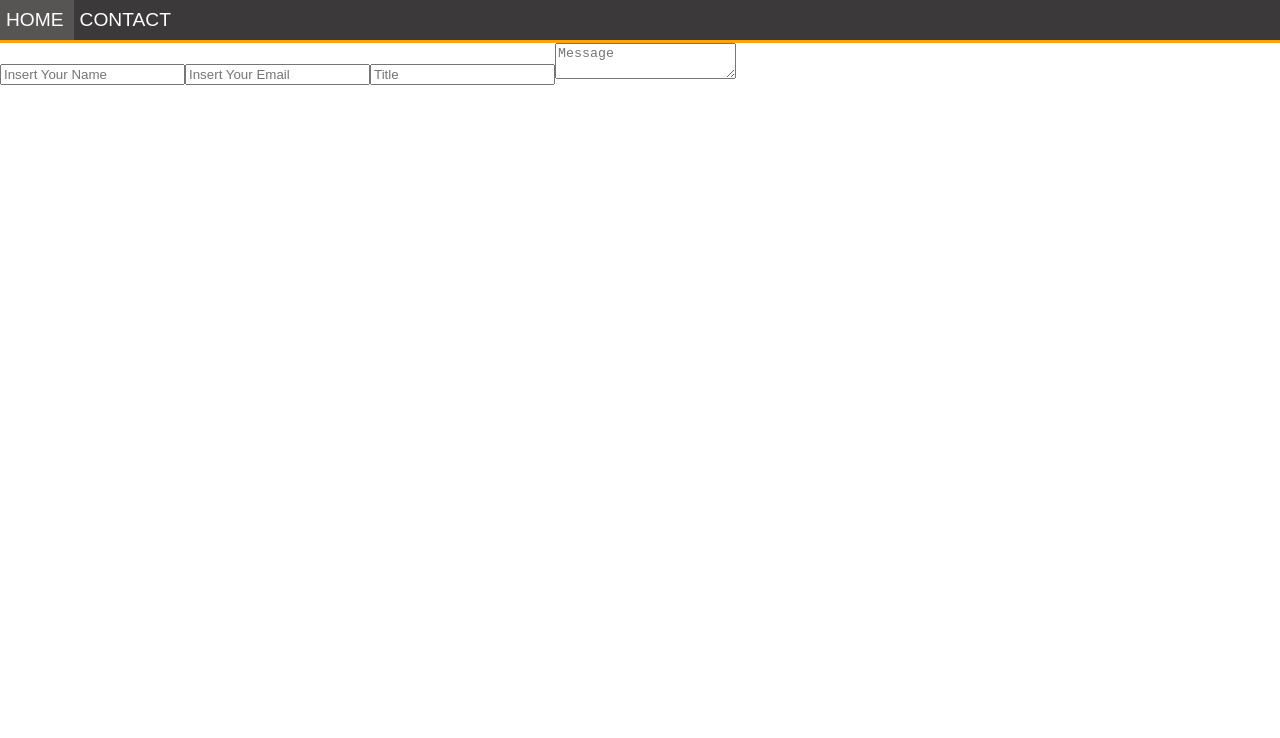
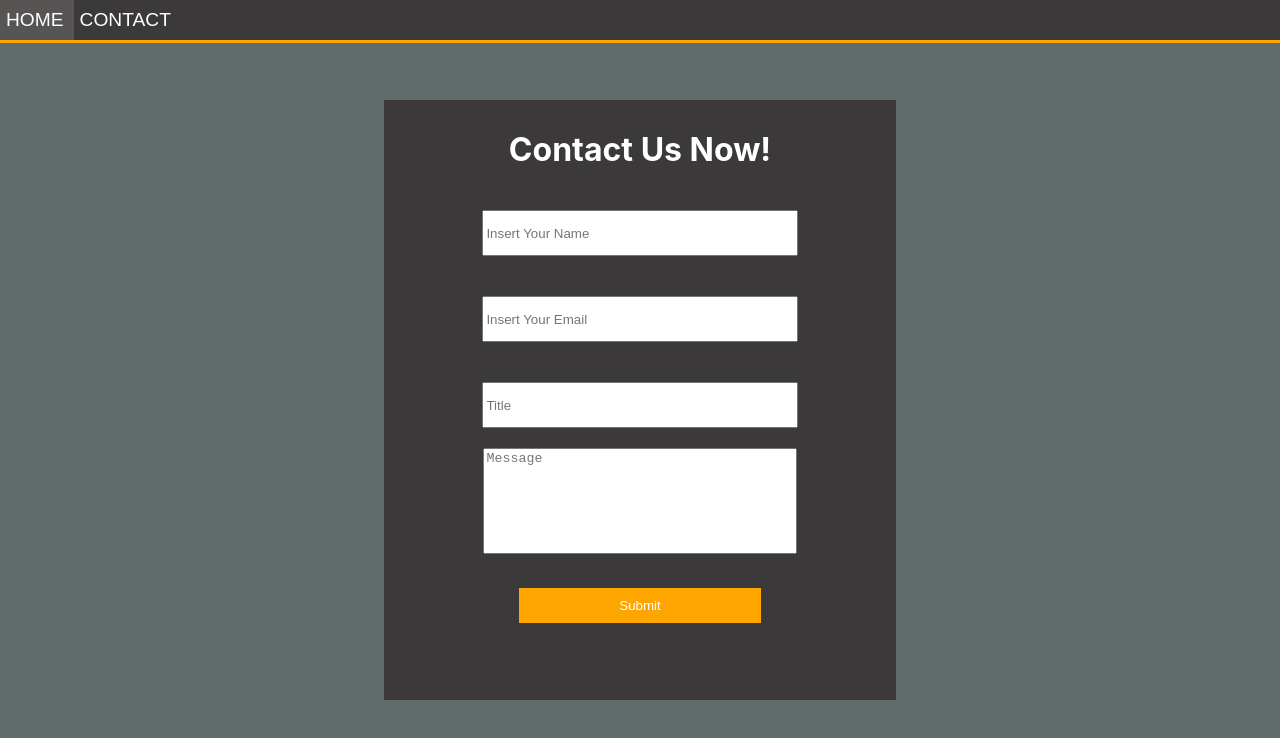
Before and after one commit to HenriqueFadoni/fictional-startup, a React (Create React App) app: page /contact in a window 1280 px wide. Shown: the top 738 px of the page. Built offline with nearby package versions, Linux system fonts and the light colour scheme.

Commit message:
Giving life to the contact form

```diff
--- a/src/containers/Contact/Contact.js
+++ b/src/containers/Contact/Contact.js
@@ -1,13 +1,90 @@
 import React, { Component } from 'react';
 
+import './Contact.scss';
+import axios from 'axios';
+
 class Contact extends Component {
-    render () {
+    state = {
+        message: {
+            name: '',
+            email: '',
+            title: '',
+            textarea: ''
+        },
+        submitted: false
+    }
+
+    onSubmitHandler = event => {
+        event.currentTarget.reset();
+        event.preventDefault();
+
+        const data = {
+            id: this.idGenerator(),
+            name: this.state.message.name,
+            email: this.state.message.email,
+            title: this.state.message.title,
+            textarea: this.state.message.textarea
+        }
+        axios.post('https://interview-c6ad4.firebaseio.com/contacts.json', data)
+            .then(response => {
+                this.setState({submitted: true});
+            })
+            .catch(err => {
+                console.log(err);
+            });
+
+    }
+
+    idGenerator = () => '_' + Math.random().toString(36).substr(2, 9)
+
+    onChangeHandler = (event, field) => {
+        this.setState({submitted: false});
+
+        let newStateMessage = {
+            ...this.state.message
+        };
+        let newStateMessageElement = {
+            ...this.state.message[field]
+        };
+
+        const newStateElement = event.target.value;
+        newStateMessageElement = newStateElement;
+        newStateMessage[field] = newStateMessageElement;
+
+        this.setState({ message: newStateMessage });
+    }
+
+    render() {
         return (
-            <div>
-                <input type="name" placeholder="Insert Your Name"/>
-                <input type="email" placeholder="Insert Your Email"/>
-                <input type="name" placeholder="Title"/>
-                <textarea type="name" placeholder="Message"/>
+            <div className="contact__container">
+                <div className="form">
+                    <form onSubmit={this.onSubmitHandler}>
+                        <h1>Contact Us Now!</h1>
+                        <input
+                            type="name"
+                            placeholder="Insert Your Name"
+                            onChange={event => this.onChangeHandler(event, 'name')}
+                            required />
+                        <input
+                            type="email"
+                            placeholder="Insert Your Email"
+                            onChange={event => this.onChangeHandler(event, 'email')}
+                            required />
+                        <input
+                            type="name"
+                            placeholder="Title"
+                            onChange={event => this.onChangeHandler(event, 'title')}
+                            required />
+                        <textarea
+                            type="name"
+                            placeholder="Message"
+                            onChange={event => this.onChangeHandler(event, 'textarea')}
+                            required />
+                        <div>
+                            <button type="submit">Submit</button>
+                        </div>
+                    </form>
+                </div>
             </div>
         );
     }
--- /dev/null
+++ b/src/containers/Contact/Contact.scss
@@ -0,0 +1,50 @@
+.contact {
+    &__container {
+        background: rgb(95, 107, 105);
+        height: 100vh;
+        weight: 100vw;
+        h1{
+            margin-top: 30px;
+            color: white;
+        }
+
+        .form {
+            position: absolute;
+            width: 40vw;
+            height: 600px;
+            top:50%;
+            left:50%;
+            transform: translate(-50%,-50%);
+            text-align: center;
+            overflow: hidden;
+            background-color: rgb(59, 57, 57);
+
+            input {
+                display: inline-block;
+                margin: 20px 50px;
+                width: 60%;
+                height: 40px;
+            }
+
+            textarea {
+                width: 60%;
+                height: 100px;
+                resize: none;
+            }
+
+            button {
+                border: none;
+                background-color: orange;
+                color: white;
+                display: inline-block;
+                margin: 30px;
+                padding: 10px 100px;
+                transition: all .3s;
+
+                &:hover {
+                    background-color: rgb(170, 112, 5);
+                }
+            }
+        }
+    }
+}
```
